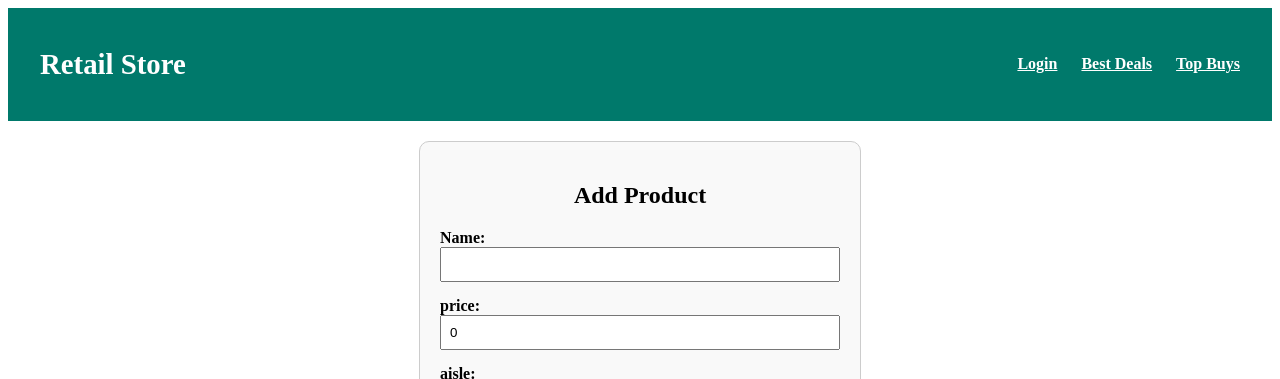
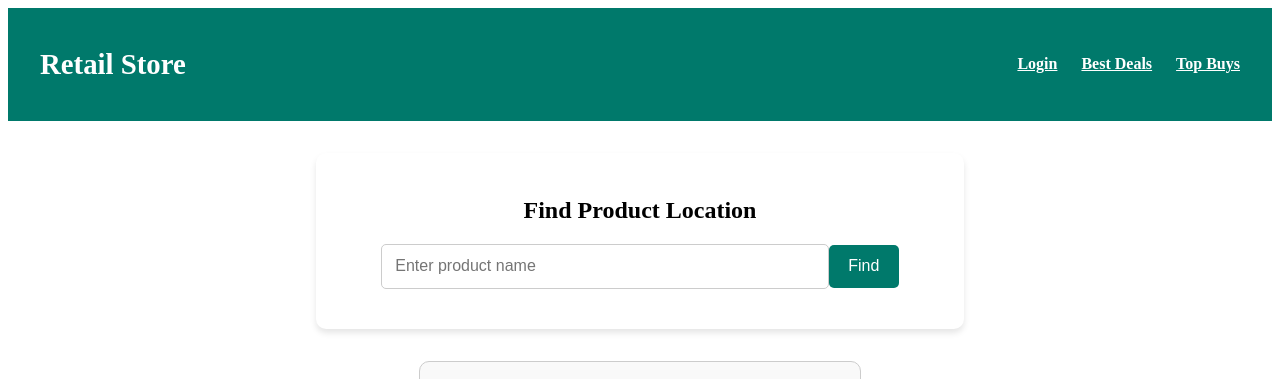
Before and after one commit to adhavan18/murugan-stores, a React (Vite) app in the folder frontend/: page / in a window 1280 px wide. Shown: the top 379 px of the page. Built offline with nearby package versions, Linux system fonts and the light colour scheme; no server answers.

Commit message:
Searchbar

```diff
--- a/frontend/src/App.jsx
+++ b/frontend/src/App.jsx
@@ -3,6 +3,7 @@ import './App.css'
 import AddProduct from './AddProduct'
 import Navbar from './Navbar'
 import Product from './Product'
+import Searchbar from './Searchbar'
 function App() {
   const[isloggedin,setlogin]=useState(true)
 
@@ -22,6 +23,7 @@ function App() {
     )
    } */}
    <Navbar/>
+   <Searchbar/>
    <AddProduct/>
    <Product ></Product>
 
--- /dev/null
+++ b/frontend/src/Searchbar.css
@@ -0,0 +1,39 @@
+/* src/components/ProductFinder.css */
+.product-finder {
+    max-width: 600px;
+    margin: 2rem auto;
+    padding: 1.5rem;
+    background: white;
+    border-radius: 10px;
+    box-shadow: 0 4px 6px rgba(0, 0, 0, 0.1);
+    text-align: center;
+}
+
+.product-finder input {
+    width: 70%;
+    padding: 0.8rem;
+    font-size: 1rem;
+    border: 1px solid #ccc;
+    border-radius: 5px;
+    margin-bottom: 1rem;
+}
+
+.product-finder button {
+    padding: 0.8rem 1.2rem;
+    font-size: 1rem;
+    color: white;
+    background-color: #00796b;
+    border: none;
+    border-radius: 5px;
+    transition: background-color 0.3s ease-in-out;
+}
+
+.product-finder button:hover {
+    background-color: #005b4f;
+}
+
+.product-finder p {
+    margin-top: 1rem;
+    font-size: 1.1rem;
+    font-weight: bold;
+}
--- /dev/null
+++ b/frontend/src/Searchbar.jsx
@@ -0,0 +1,34 @@
+
+import React, { useState } from 'react';
+import './Searchbar.css';
+
+const Searchbar = () => {
+    const [product, setProduct] = useState('');
+    const [location, setLocation] = useState('');
+
+    const handleFind = () => {
+        // Mock data for product location
+        const mockData = {
+            "milk": "Aisle 5, Section B",
+            "bread": "Aisle 3, Section A",
+            "sugar": "Aisle 2, Section C"
+        };
+        setLocation(mockData[product.toLowerCase()] || "Product not found");
+    };
+
+    return (
+        <div id="finder" className="product-finder">
+            <h2>Find Product Location</h2>
+            <input
+                type="text"
+                placeholder="Enter product name"
+                value={product}
+                onChange={(e) => setProduct(e.target.value)}
+            />
+            <button onClick={handleFind}>Find</button>
+            {location && <p>Location: {location}</p>}
+        </div>
+    );
+};
+
+export default Searchbar;
```
